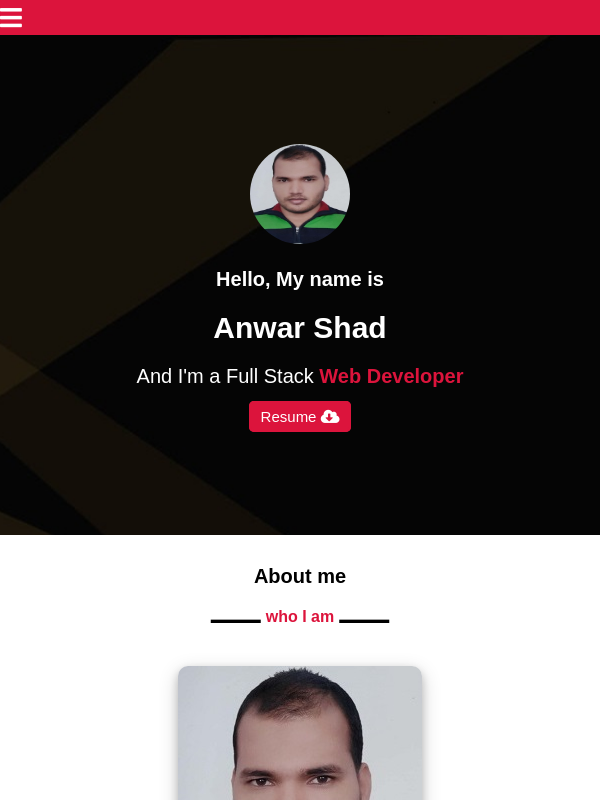
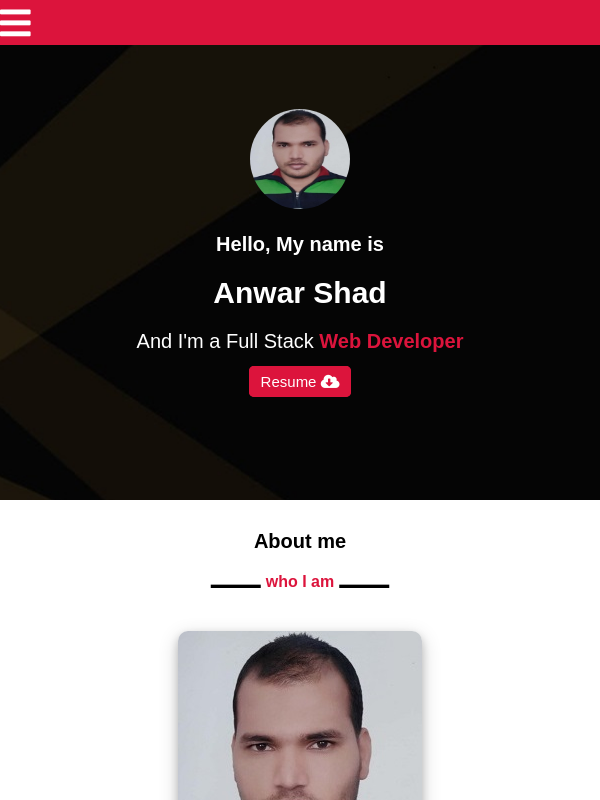
Before and after one commit to DeveloperShad/portfolio, a React (Create React App) app: page / in a window 600 px wide. Shown: the top 800 px of the page. Built offline with nearby package versions, Linux system fonts and the light colour scheme.

Commit message:
updated almost finished

```diff
--- a/src/components/About.jsx
+++ b/src/components/About.jsx
@@ -20,7 +20,7 @@ const About = () => {
                         </div>
                         <div className="description">
                             <h2>I'm Anwar Shad and I'm a Full Stack <span>Web Developer</span></h2>
-                            <p>In 2020 I have completed my graduation with B.Sc and turn my career into coding and now I am a MERN Stack developer Strong in Javascript & React Love to convert ideas into reality with my coding skills and want to associate with a reputed organization. Excellent team player with great interpersonal skills. And looking to enhance my skills.
+                            <p>In 2020 I have completed my graduation with B.Sc and turn my career into coding and now I am a MERN Stack developer Strong in Javascript & React Love to convert ideas into reality with my coding skills Excellent team player with great interpersonal skills. want to associate with a reputed organization. And looking to enhance my skills.
                                 {/* <br />
                                 I was a very techy guy from my childhood and I loved to solve different gadgets problems. That's why I got lots of appreciation from others which gave me more motivation towards this field.
                                 But I did not pursue B.Tech due to family problems. Instead, I explored different tech stacks as a hobby And learned wordpress and worked for some clients as well.
--- a/src/components/Home.jsx
+++ b/src/components/Home.jsx
@@ -1,93 +1,26 @@
 // div.item-$*4
-import React, { useRef, useState } from 'react'
+
 import About from './About'
 import Contact from './Contact'
 import Hero from './Hero'
 import './home.css'
+import Navbar from './Navbar'
 import Projects from './Projects'
 import Skills from './Skills'
 
+
 const Home = () => {
-    const menu_right = ['Home', 'About', 'Skills', 'Projects', 'Contact']
-
-
-    let  Width = useRef(window.innerWidth)
-    Width = Width.current
-    const [State, setState] = useState(true)
-    const [Toggle, setToggle] = useState(true)
-
-
-
-        window.addEventListener('resize',function(){
-
-
-
-        })
-
-
-
-    function handleClick (){
-        setState(!State)
-
-        if(State && Width < 600){
-            setToggle(true)
-        }
-        else if(!State && Width < 600){
-            setToggle(false)
-        }
-    }
-
-
 
     return (
         <>
-            <header >
-               {/* <h1>Shadddd :{Width}</h1> */}
-                <nav>
-                    <div className="menu menu_left" id="menu_left">
-                        <div id="logo"><a href="#logo"><h1>Anwar <span>Shad.</span></h1></a></div>
-                    </div>
-                    <div className="menu menu_right">
-                        {
-                            menu_right.map((el, index) => (
-                                <div key={index} className={`menu-item menu-item-${index++}`}> <a href={`#${el}`}>{el}</a></div>
-                            ))
-                        }
-
-                    </div>
-                    <span id="span" onClick={handleClick}>{Toggle? <i className="fas fa-bars"></i>: !Toggle ? <i className="fas fa-times"></i>:null}  {!Toggle ?
-                    <div id="hamburger">
-                        {
-                            menu_right.map((el,i)=>(
-                                <div key={i}> <a href={`#${el}`}>{el}</a></div>
-                            ))
-                        }
-                    </div>:''}</span>
-                </nav>
-
-            </header>
-
-
-
+           <Navbar/>
             <Hero/>
             <About/>
-
             <Skills/>
-
             <Projects/>
-
             <Contact/>
 
-
-
-
-
-
-
 <footer>Created By <span>Anwar Shad</span>  |  2021 All rights reserved.</footer>
-
-
-
 
         </>
     )
--- /dev/null
+++ b/src/components/Navbar.jsx
@@ -0,0 +1,70 @@
+
+import React from 'react'
+
+import { useState } from 'react'
+
+const Navbar = () => {
+    const menu_right = ['Home', 'About', 'Skills', 'Projects', 'Contact']
+
+
+
+    const [ShowMenu, setShowMenu] = useState(false)
+    const [Toggle, setToggle] = useState(false)
+
+
+    function handleClick() {
+        setToggle(!Toggle)
+        if(Toggle === false){
+            setShowMenu(true)
+        }
+        else{
+            setShowMenu(false)
+        }
+
+
+    }
+
+
+
+    return (
+        <>
+            <section id="Home">
+                <header>
+                    <nav>
+                        <div className="menu menu_left" id="menu_left">
+                            <div id="logo"><h1>Anwar <span>Shad.</span></h1></div>
+                        </div>
+                        <div className="menu menu_right">
+                            {
+                                menu_right.map((el, index) => (
+                                    <div key={index} className={`menu-item menu-item-${index++}`}> <a href={`#${el}`}>{el}</a></div>
+                                ))
+                            }
+
+                        </div>
+                    </nav>
+
+                    <div className="mobile_menu_container">
+                        <div className="mobile_menu_bar"  onClick={handleClick}>
+                            {Toggle ? <i className="fas fa-times" onClick={handleClick}></i> : <i className="fas fa-bars" onClick={handleClick}></i>}
+                        </div>
+                        <div div className="mobile_menu">
+                        {
+                            ShowMenu ? <>
+                                <a onClick={handleClick} href="#Home">Home</a>
+                                <a onClick={handleClick} href="#About">About</a>
+                                <a onClick={handleClick} href="#Skills">Skills</a>
+                                <a onClick={handleClick} href="#Projects">Projects</a>
+                                <a onClick={handleClick} href="#Contact">Contact</a>
+                            </> : ""
+                        }
+                        </div>
+                    </div>
+                </header>
+            </section>
+
+        </>
+    )
+}
+
+export default Navbar
--- a/src/components/Projects.jsx
+++ b/src/components/Projects.jsx
@@ -114,8 +114,8 @@ const Projects = () => {
                                         </div>
                                     </div>
                                     <div className="redirect_btn">
-                                        <a href={demo_url} target="_blank">visit</a>
-                                        <a href={git_url} target="_blank">code</a>
+                                        <a href={demo_url} target="_blank" rel="noreferrer">visit</a>
+                                        <a href={git_url} target="_blank" rel="noreferrer">code</a>
                                     </div>
                                 </div>
                             ))
--- a/src/components/home.css
+++ b/src/components/home.css
@@ -21,8 +21,12 @@ body {
 header {
     background-color: crimson;
     padding: 8px 0;
-    /* position: fixed; */
+    position: fixed;
     width: 100%;
+}
+
+.mobile_menu_container{
+    display: none;
 }
 
 nav {
@@ -48,9 +52,7 @@ nav .menu_right {
     gap: 12%;
 }
 
-#span{
-    display: none;
-}
+
 #logo h1 {
     color: #fff;
     font-size: 35px;
@@ -632,62 +634,46 @@ footer span {
         padding: 5px 10px;
     }
 
-    #span{
-        display: flex;
-        cursor: pointer;
+
+    nav{
+        display: none;
     }
 
-    #span i{
-        font-size: 25px;
-        font-weight: 800;
-        color: white;
-        width: 50px;
+    .mobile_menu_container{
+        display: flex;
+        flex-direction: column;
+        gap: 10px;
     }
 
-    #hamburger{
+    .mobile_menu_container .mobile_menu_bar{
+
+    }
+    .mobile_menu_container .mobile_menu_bar i{
+        font-size: 35px;
+        color: white;
+    }
+    .mobile_menu_container .mobile_menu{
+        position: absolute;
         display: flex;
-        /* justify-content: center; */
-        align-items: flex-start;
         flex-direction: column;
-        color: white;
-        font-size: 16px;
-        cursor: pointer;
-        position: fixed;
         gap: 5px;
-        margin: 35px 0 0 0px;
-        /* background: #111111; */
+        margin-top: 50px;
+
+    }
+
+    .mobile_menu_container .mobile_menu a{
+        text-decoration: none;
+       color:crimson;
+       font-weight: 700;
 
     }
 
 
-     #logo a h1{
-        font-size: 30px;
 
-    }
-    #menu_left{
-        display: none;
-    }
 
-    nav{
-        display: flex;
-        justify-content: space-between;
-    }
-    nav .menu_right{
-        display: none;
-    }
-    /* nav .menu_right {
-        gap: 10%;
-        flex-direction: column;
-    }
-    #logo h1 {
-        font-size: 20px;
-    }
-    nav .menu_right a {
-        font-size: 14px;
-    } */
     section .hero {
         gap: 15px;
-        height: 50vh;
+        height: 70vh;
         min-height: 300px;
     }
     .hero_item_1 img {
@@ -842,25 +828,29 @@ footer span {
 
 
 
+
+
     .form .form_input .name {
         display: flex;
-        justify-content: space-between;
+        justify-content: flex-start;
         align-items: center;
         gap: 10px;
     }
     .form .form_input .name input {
-        padding: 5px 0;
+        padding: 10px 0;
         width:44vw;
     }
     .form .form_input .subject input {
-        padding: 5px 0;
+        padding: 10px 0;
         width: 90vw;
     }
     .form .form_input .message textarea {
         width: 90vw;
     }
     .form .form_input .message {}
-    .form .form_input .submit_btn {}
+    .form .form_input .submit_btn {
+        margin-top: 10px;
+    }
     .form .form_input .submit_btn a {
         color: white;
         background: crimson;
@@ -868,6 +858,7 @@ footer span {
         border-radius: 5px;
         border: 2px solid crimson;
         font-size: 15px;
+
     }
 
     footer{
@@ -1025,11 +1016,12 @@ footer span {
         gap: 10px;
     }
     .form .form_input .name input {
-        padding: 5px 0;
+        padding: 10px 0;
         width: 24.3vw;
+
     }
     .form .form_input .subject input {
-        padding: 5px 0;
+        padding: 10px 0;
         width: 50vw;
     }
     .form .form_input .message textarea {
@@ -1073,7 +1065,11 @@ footer span {
 
 /* Large devices (laptops/desktops, 992px and up) */
 
-@media only screen and (min-width: 992px) {}
+@media only screen and (min-width: 992px) {
+    .form_input input{
+        padding: 10px 0;
+    }
+}
 
 /* Extra large devices (large laptops and desktops, 1200px and up) */
 
```
Also changed, not shown: src/components/Contact.jsx (+4 -3 lines), src/index.js (line endings or trailing spaces).
